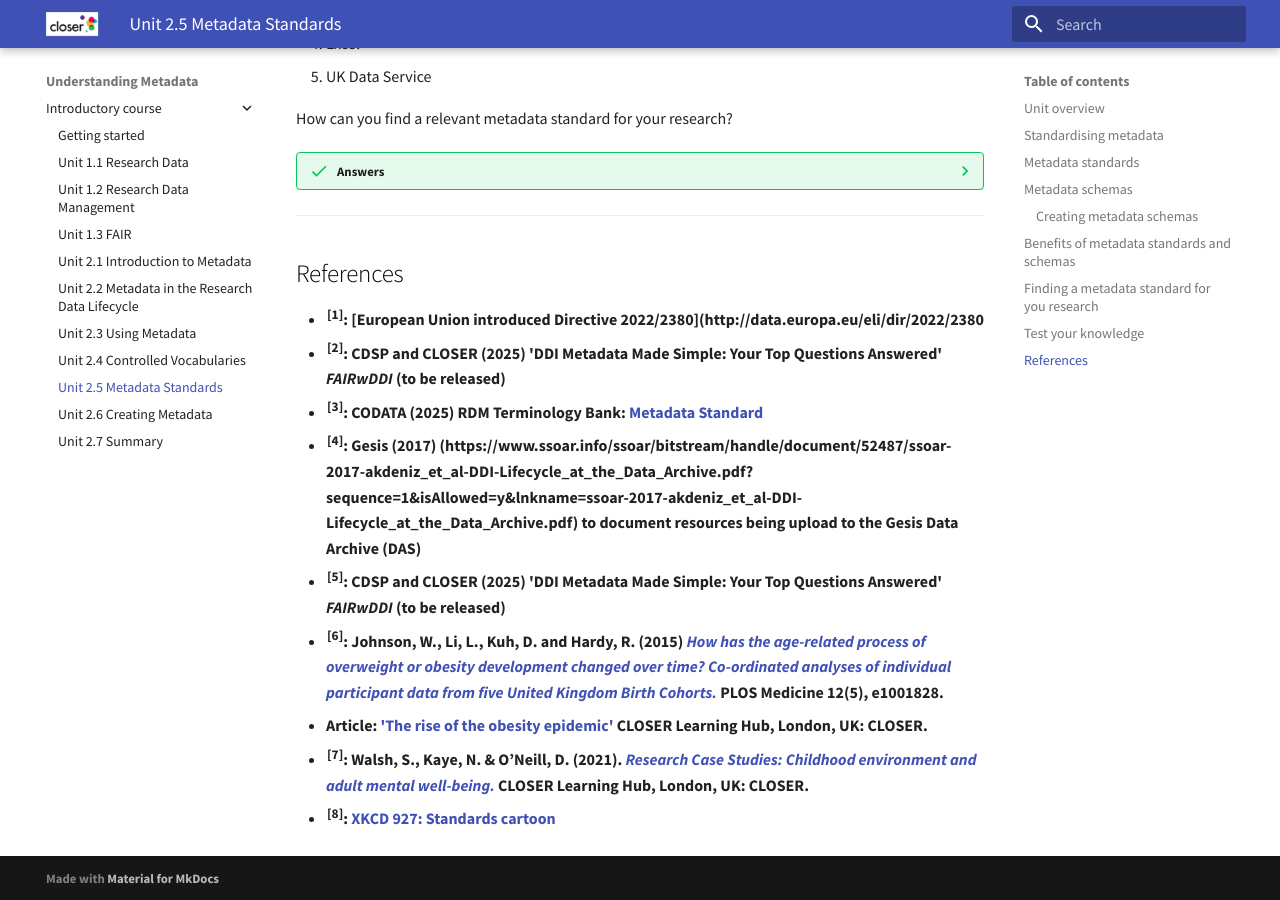
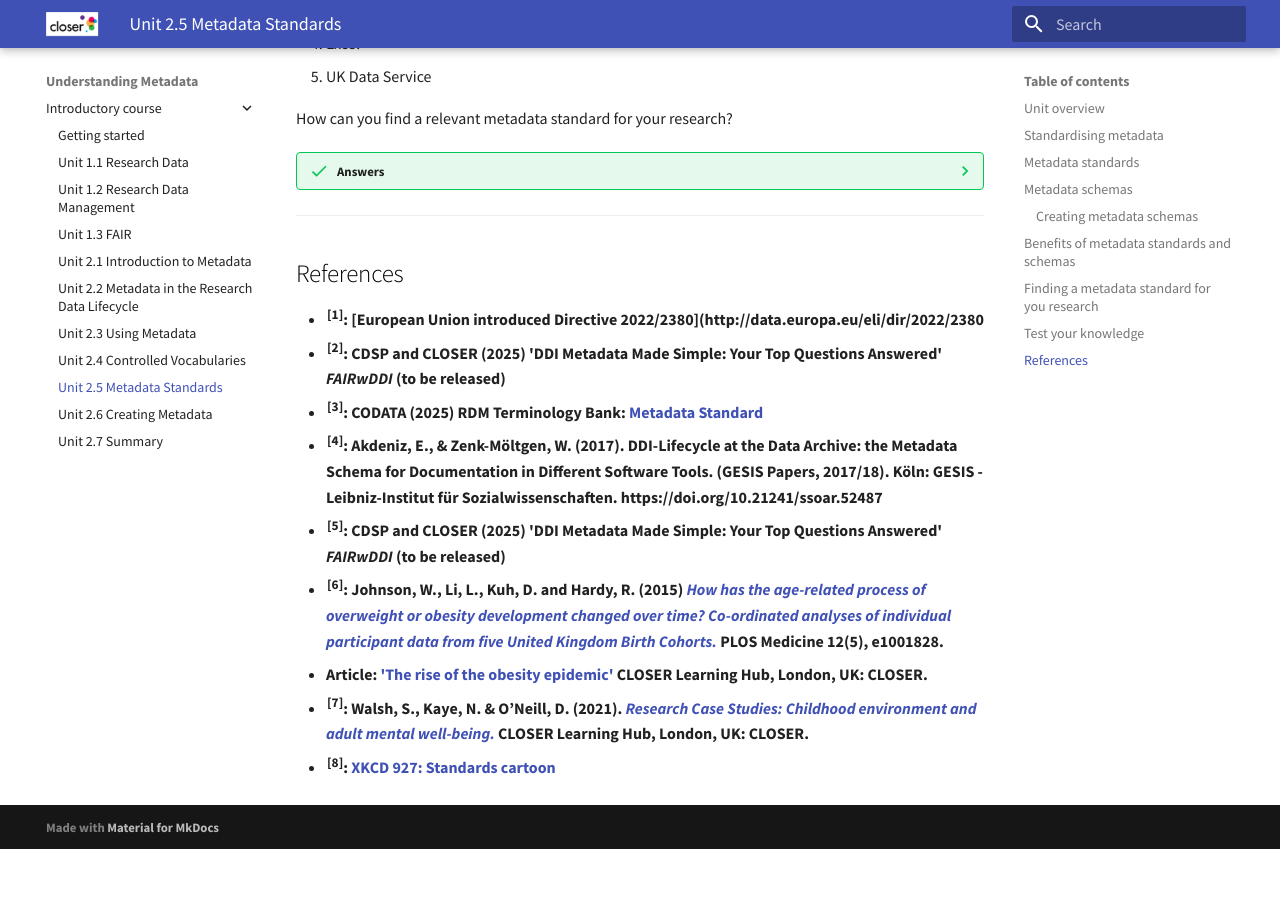
Before and after one commit to spuddybike/understanding-metadata, an MkDocs documentation site: the page built from docs/introduction/2.5 Metadata standards.md, in a window 1280 px wide and 900 px high, scrolled down 7501 px. Built offline with MkDocs 1.6.1 and Material for MkDocs 9.7.7, drawn with Linux system fonts in a browser that asks for light colours; emoji names are drawn with the system emoji font; after the commit the page ends 8350 px from its top, so only the background shows below that.

Commit message:
Update 2.5 Metadata standards.md

```diff
--- a/docs/introduction/2.5 Metadata standards.md
+++ b/docs/introduction/2.5 Metadata standards.md
@@ -246,7 +246,7 @@
 - <sup>[1]</sup>: [European Union introduced Directive 2022/2380](http://data.europa.eu/eli/dir/2022/2380
 - <sup>[2]</sup>: CDSP and CLOSER (2025) 'DDI Metadata Made Simple: Your Top Questions Answered' _FAIRwDDI_ (to be released)
 - <sup>[3]</sup>: CODATA (2025) RDM Terminology Bank: [Metadata Standard](https://terms.codata.org/rdmt/metadata-standard)
-- <sup>[4]</sup>: Gesis (2017) (https://www.ssoar.info/ssoar/bitstream/handle/document/52487/ssoar-2017-akdeniz_et_al-DDI-Lifecycle_at_the_Data_Archive.pdf?sequence=1&isAllowed=y&lnkname=ssoar-2017-akdeniz_et_al-DDI-Lifecycle_at_the_Data_Archive.pdf) to document resources being upload to the Gesis Data Archive (DAS)
+- <sup>[4]</sup>: Akdeniz, E., & Zenk-Möltgen, W. (2017). DDI-Lifecycle at the Data Archive: the Metadata Schema for Documentation in Different Software Tools. (GESIS Papers, 2017/18). Köln: GESIS - Leibniz-Institut für Sozialwissenschaften. https://doi.org/10.21241/ssoar.52487
 - <sup>[5]</sup>: CDSP and CLOSER (2025) 'DDI Metadata Made Simple: Your Top Questions Answered' _FAIRwDDI_ (to be released)
 - <sup>[6]</sup>: Johnson, W., Li, L., Kuh, D. and Hardy, R. (2015) [_How has the age-related process of overweight or obesity development changed over time? Co-ordinated analyses of individual participant data from five United Kingdom Birth Cohorts._](https://journals.plos.org/plosmedicine/article?id=10.1371/journal.pmed.1001828) PLOS Medicine 12(5), e1001828.
   - Article: ['The rise of the obesity epidemic'](https://learning.closer.ac.uk/researchcasestudies/the-rise-of-the-obesity-epidemic/) CLOSER Learning Hub, London, UK: CLOSER.
```
